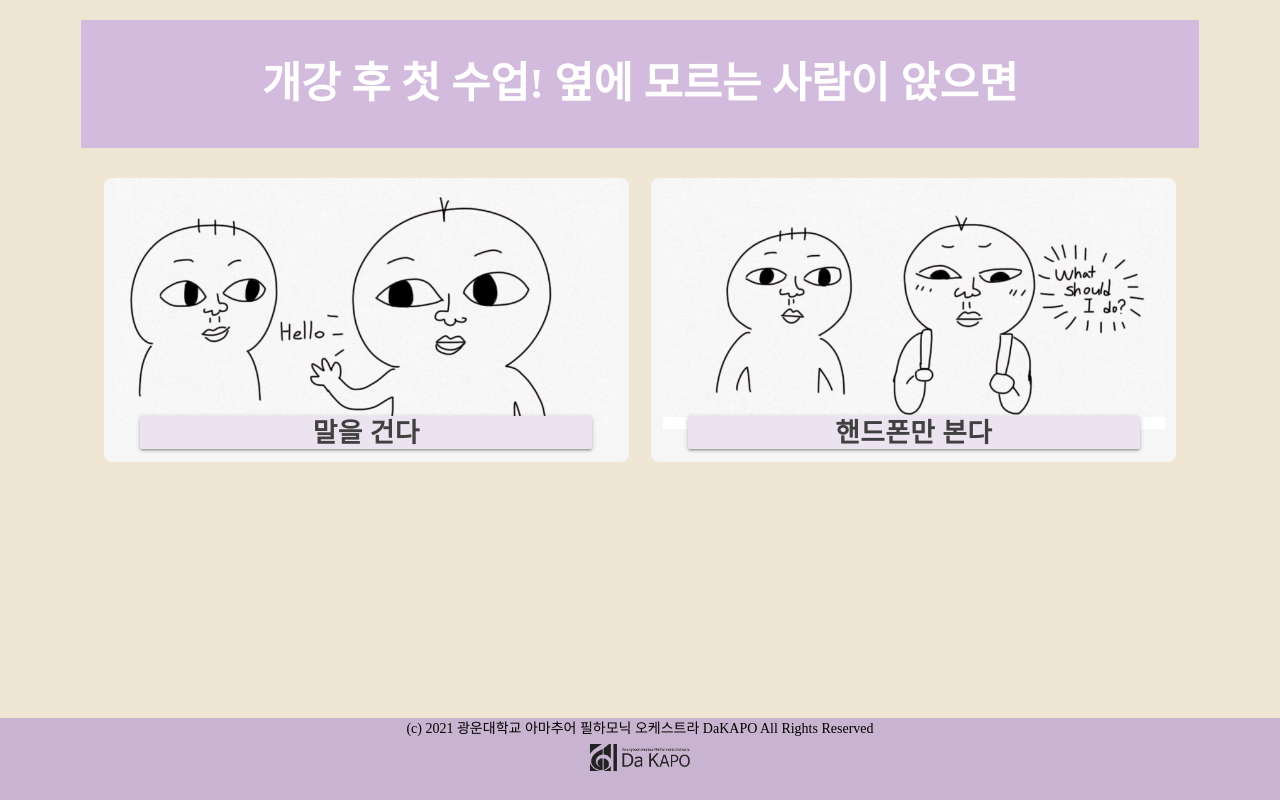
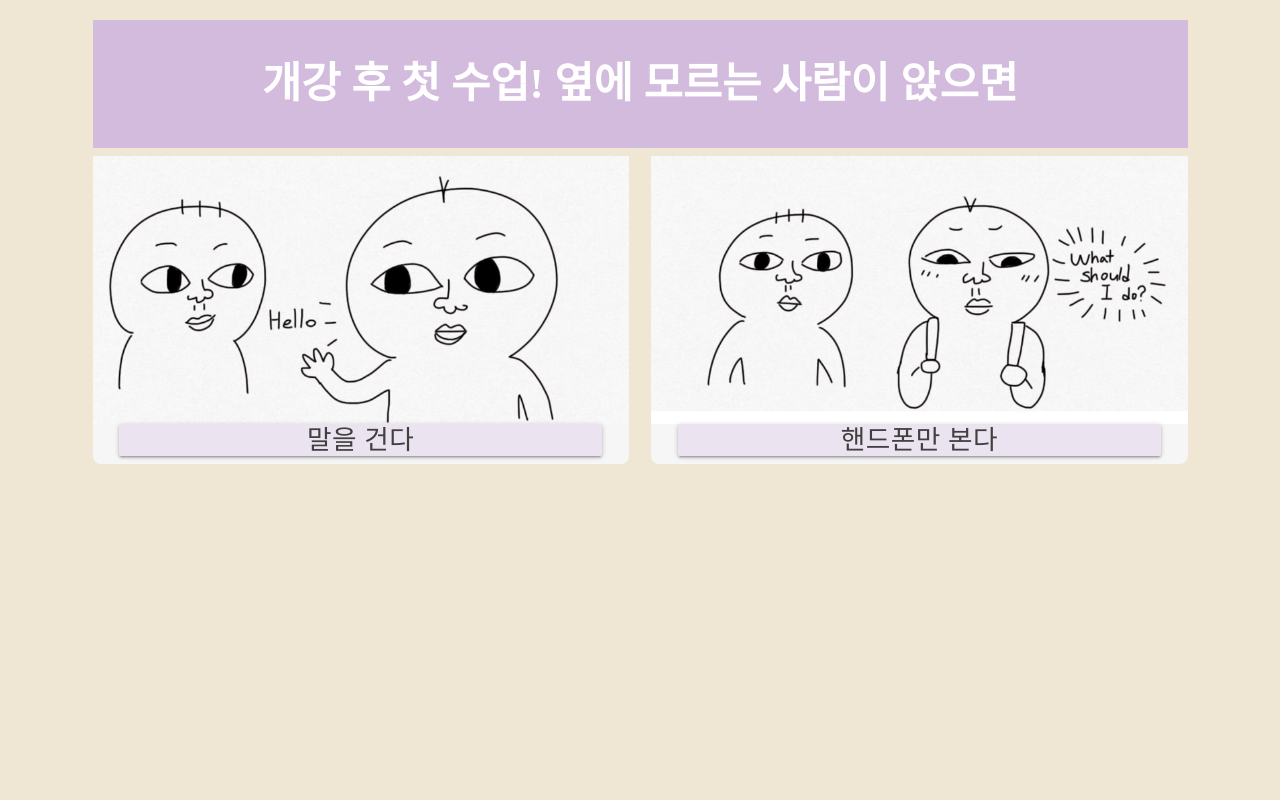
Before and after one commit to kw-dakapo/orchestra-personality, a React (Create React App) app: page / in a window 1280 px wide. Both pictures are taken after a click on the button "시작하기". Shown: the top 800 px of the page. Built offline with nearby package versions, Linux system fonts and the light colour scheme; a web font is replaced by a local one.

Commit message:
ㅁㄴㄹ

```diff
--- a/public/index.html
+++ b/public/index.html
@@ -7,9 +7,9 @@
     <meta name="theme-color" content="#000000" />
     <meta
       name="description"
-      content="Web site created using create-react-app"
+      content="나에게 맞는 악기를 알아보자!"
     />
-    <link rel="apple-touch-icon" href="%PUBLIC_URL%/logo192.png" />
+    <link rel="apple-touch-icon" href="%PUBLIC_URL%/logo.png" />
     <!--
       manifest.json provides metadata used when your web app is installed on a
       user's mobile device or desktop. See https://developers.google.com/web/fundamentals/web-app-manifest/
--- a/src/App.js
+++ b/src/App.js
@@ -14,7 +14,7 @@ function App() {
       }
       <footer>
         <div  className="container">
-          <div className="row" style={{ textAlign: "center", fontSize: "14px" }}><p>(c) 2021 광운대학교 아마추어 필하모닉 오케스트라 DaKAPO All Rights Reserved</p></div>
+          <div className="row footer-text"><p>(c) 2021 광운대학교 아마추어 필하모닉 오케스트라 DaKAPO All Rights Reserved</p></div>
           <div className="row mt-1"><p><img className="logo" src="img/logo.png" /></p></div>
         </div>
       </footer>
--- a/src/Component/Question.js
+++ b/src/Component/Question.js
@@ -4,44 +4,47 @@ function Question(props) {
   return (
     <>
       <div className="row">
-        <div className="col question">{props.question}</div>
+        <div className="col-12"><h3 className="question">{props.question}</h3></div>
       </div>
-      <div className="container">
-        <div className="row">
-          <div className="col-md-6 choice-up">
-            <div className="col choice">
+      <div className="row mt-2">
+        <div className="col-md-6">
+          <div className="choice mb-3">
             <div className="row icon">
-                <img src={props.imgL} />
+              <img className="img-desc" src={props.imgL} />
             </div>
-              <div className="row text">
-                <button className="waves-effect waves-light btn-small" onClick={e => props.handleL(e)}>
+            <div className="row mb-2">
+              <button className="text waves-effect waves-light btn-small" onClick={e => props.handleL(e)}>
                 <span className="option">{props.optionL}</span>
               </button>
             </div>
+            <div className="row mt-2"></div>
           </div>
         </div>
-          <div className="col-md-6 choice-down">
-            <div className="col choice">
+        <div className="col-md-6">
+          <div className="choice">
             <div className="row icon">
-                <img src={props.imgR} />
+              <img className="img-desc" src={props.imgR} />
             </div>
-              <div className="row text">
-                <button className="waves-effect waves-light btn-small" onClick={e => props.handleR(e)}>
+            <div className="row">
+              <button className="text waves-effect waves-light btn-small" onClick={e => props.handleR(e)}>
                 <span className="option">{props.optionR}</span>
               </button>
+            </div>
+            <div className="row mt-2"></div>
           </div>
         </div>
       </div>
       {
         props.idx !== 0 &&
-            <div className="row">
-              <button className="waves-effect waves-light btn-small" onClick={e => props.goBack(e)}>
+        <div className="row mt-5">
+          <div className="col-12" style={{ textAlign: "center" }}>
+            <button style={{ width: "100%" }} className="waves-effect waves-light btn-small" onClick={e => props.goBack(e)}>
               <span className="option">이전 문항으로</span>
             </button>
           </div>
+        </div>
       }
-        </div>
-      </div>
+
     </>
   );
 }
--- a/src/index.css
+++ b/src/index.css
@@ -109,7 +109,7 @@ ul, li {
 footer {
   width: 100%;
   margin-top: 240px;
-  min-height: 140px;
+  min-height: 100px;
   height: calc(100vh - 694px);
   text-align: center;
   background-color: #c8b4d0;
@@ -130,7 +130,6 @@ footer {
 {
   border-radius: 0.5em;
   background-color: #F6F6F6;
-  margin-bottom: 1em;
 }
 .question
 {
@@ -147,7 +146,6 @@ footer {
 .row .icon
 {
   padding: 0;
-  line-height: 15em;
   text-align: center;
 
   font-size-adjust: auto;
@@ -162,7 +160,9 @@ footer {
 .option {
   font-size: 12pt;
 }
-
+.footer-text {
+  font-size: 8pt;
+}
 @media screen and (min-width: 425px) {
   .title-word {
     font-size: 18pt;
@@ -172,6 +172,13 @@ footer {
   }
   .option {
     font-size: 18pt;
+  }
+  .footer-text {
+    font-size: 12pt;
+  }
+  footer {
+    margin-top: 240px;
+    height: calc(100vh - 694px);
   }
 }
 @media screen and (min-width: 768px) {
@@ -184,6 +191,13 @@ footer {
   .option {
     font-size: 18pt;
   }
+  .footer-text {
+    font-size: 14pt;
+  }
+  footer {
+    margin-top: 680px;
+    height: calc(100vh - 1064px);
+  }
 }
 @media screen and (min-width: 1024px) {
   .title-word {
@@ -194,6 +208,13 @@ footer {
   }
   .option {
     font-size: 20pt;
+  }
+  .footer-text {
+    font-size: 16pt;
+  }
+  footer {
+    margin-top: 840px;
+    height: calc(100vh - 1294px);
   }
 }
 
@@ -250,12 +271,13 @@ button span
   padding: 0;
   width: 100%;
 }
-img
+.img-desc
 {
   width: 100%;
   max-width: 800px;
   margin: 0;
   padding: 0;
+  height: auto;
 }
 
 
```
Also changed, not shown: public/logo.png (added), src/ghpages-materialize.css. Lines whose indentation alone changed are shown as unchanged.
